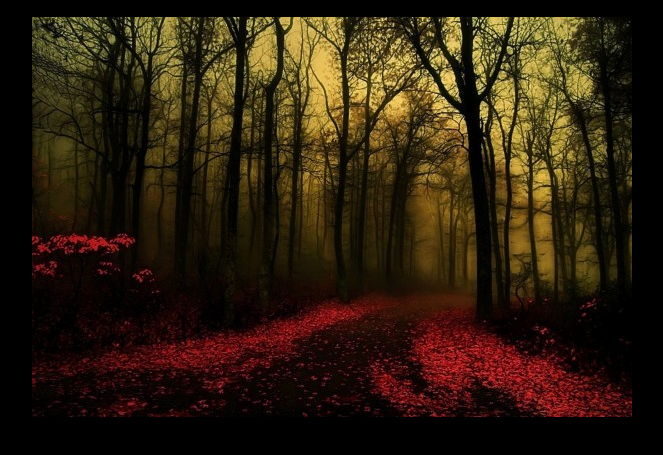
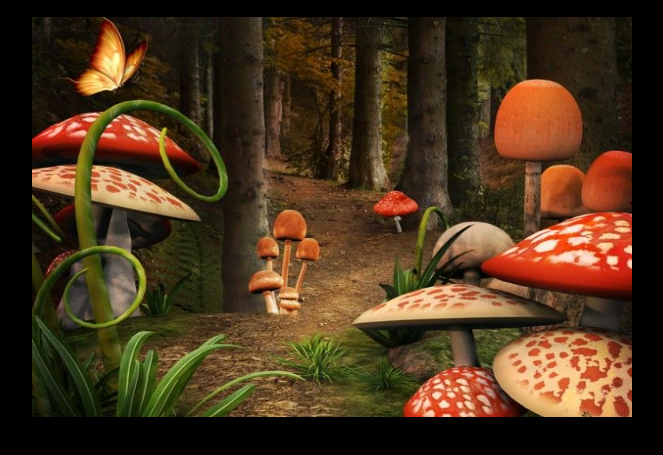
Before and after one commit to Jfelipemendez21/Juego-encuentra-a-Jason, a plain HTML site: page index.html in a window 1280 px wide. Shown: the part 143-598 px from the top of the page, without its empty margins (308-971 px from the left). Drawn offline with Linux system fonts and the light colour scheme.

Commit message:
version 1.3

```diff
--- a/index.html
+++ b/index.html
@@ -5,13 +5,14 @@
     <meta http-equiv="X-UA-Compatible" content="IE=edge">
     <meta name="viewport" content="width=device-width, initial-scale=1.0">
     <link rel="stylesheet" href="estilos/main.css">
+    <link rel="shortcut icon" href="imgs/icono.png" type="image/x-icon">
     <title>Document</title>
 </head>
 <body>
 
     <div class="juego">
         <h1 class="titulo">Encuentra a Jason!</h1>
-        <img src="imgs/bosque.jpg" class="bosque" height="400" width="600">
+        <img src="imgs/bosqueEncantado.jpg" class="bosque" height="400" width="600">
         <div class="cercania"></div>
     </div>
 
```
Also changed, not shown: imgs/bosqueEncantado.jpg (added), imgs/icono.png (added).
